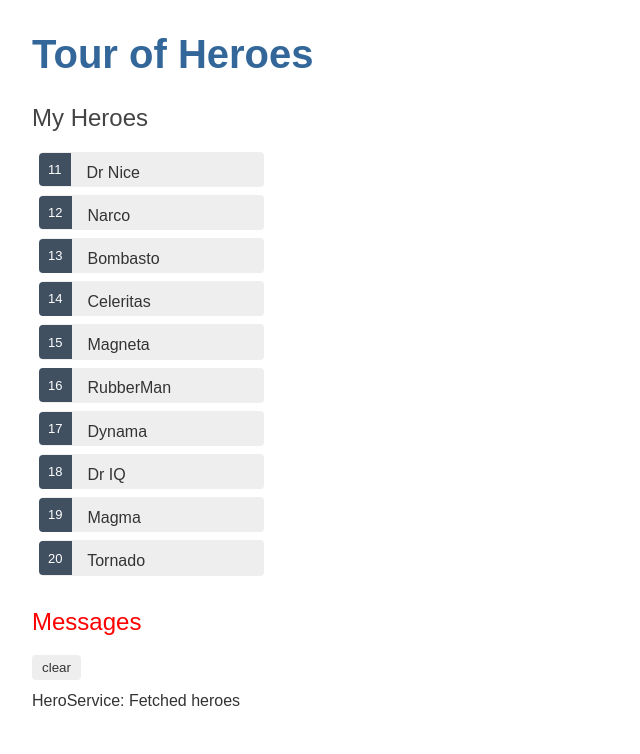
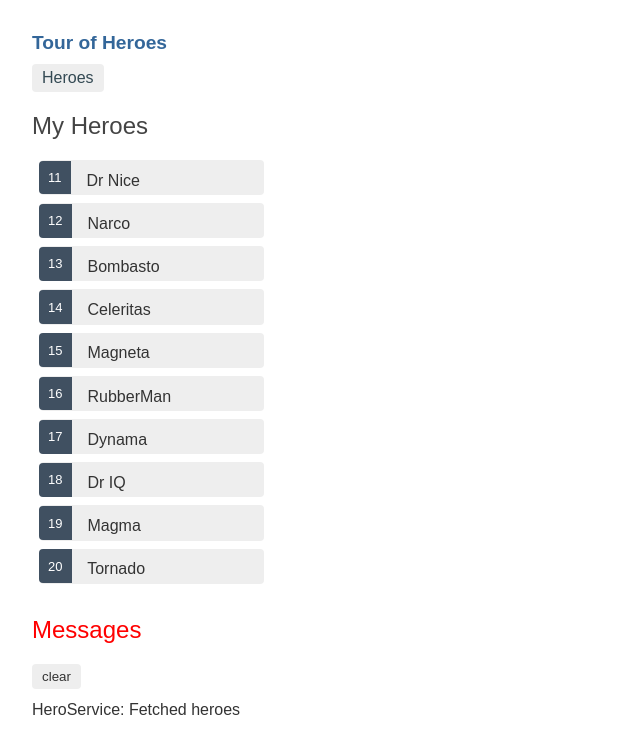
Before and after one commit to chanalisa/angular-tour-of-heroes, an Angular app: page /heroes in a window 1280 px wide. Shown: the top 754 px of the page, without its empty margins (0-640 px from the left). Built offline with nearby package versions, Linux system fonts and the light colour scheme.

Commit message:
added CSS styles to app nav options

```diff
--- a/src/app/app.component.css
+++ b/src/app/app.component.css
@@ -0,0 +1,39 @@
+/* AppComponent's private CSS styles */
+
+h1 {
+  font-size: 1.2em;
+  margin-bottom: 0;
+}
+
+h2 {
+  font-size: 2em;
+  margin-top: 0;
+  padding-top: 0;
+}
+
+nav a {
+  padding: 5px 10px;
+  text-decoration: none;
+  margin-top: 10px;
+  display: inline-block;
+  background-color: #eee;
+  border-radius: 4px;
+  -webkit-border-radius: 4px;
+  -moz-border-radius: 4px;
+  -ms-border-radius: 4px;
+  -o-border-radius: 4px;
+}
+
+nav a:visited,
+a:link {
+  color: #334953;
+}
+
+nav a:hover {
+  color: #039be5;
+  background-color: #cfd8dc;
+}
+
+nav a.active {
+  color: #039be5;
+}
--- a/src/app/app.component.html
+++ b/src/app/app.component.html
@@ -1,3 +1,6 @@
 <h1>{{ title }}</h1>
+<nav>
+  <a routerLink="/heroes">Heroes</a>
+</nav>
 <router-outlet></router-outlet>
 <app-messages></app-messages>
```
